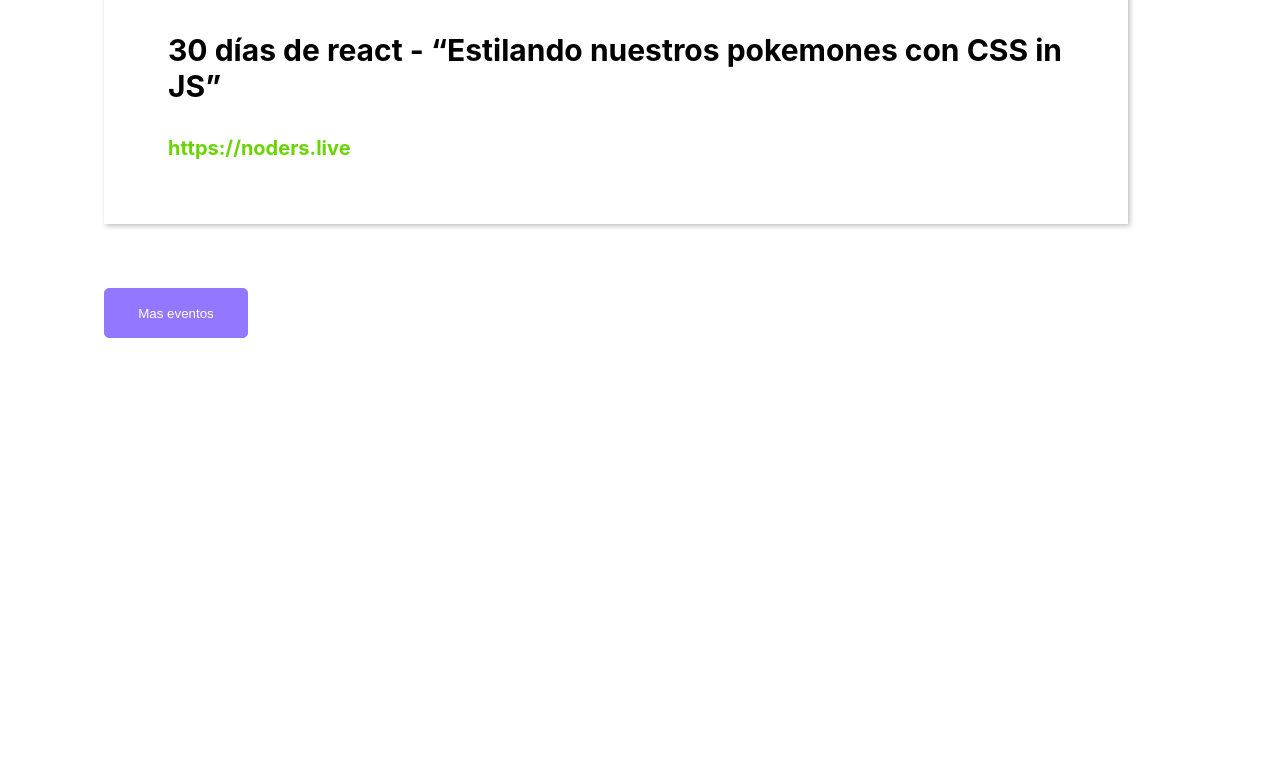
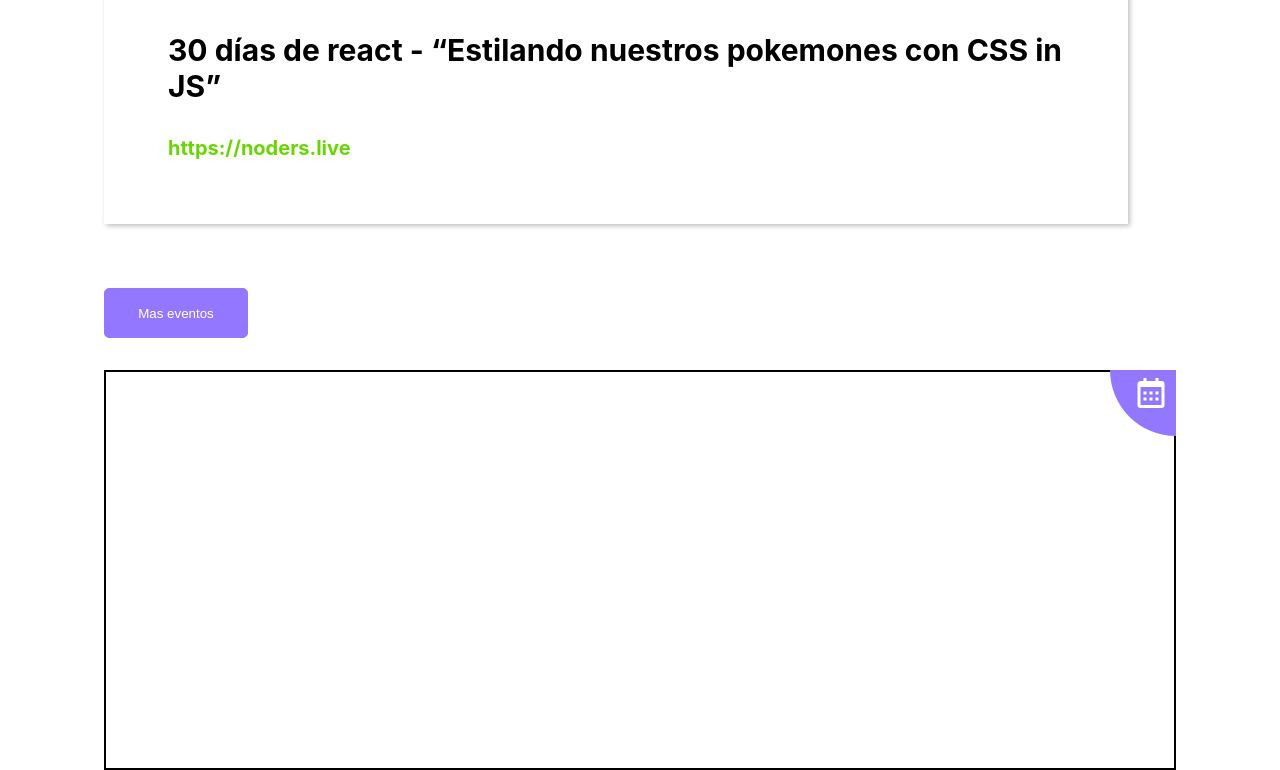
Before and after one commit to fforres/cuandoesellive, a Next.js app: page / in a window 1280 px wide. Shown: the part 412-1182 px from the top of the page. Before the commit the page ends 800 px from the top, so only its background shows below. Built offline with nearby package versions, Linux system fonts and the light colour scheme.

Commit message:
modal container

```diff
--- a/Components/Modal/calendar.tsx
+++ b/Components/Modal/calendar.tsx
@@ -38,6 +38,7 @@ const CalendarButton = styled.button<CalendarProps>`
   }
 
 `
+
 
 /** @description Style for the close button (it is a div because buttons have to many styles) */
 const StyledClose = styled.button<CalendarProps>`
@@ -107,6 +108,13 @@ active = false => icon have delay and content fade out faster
 // margin-bottom: 20px;
 // `
 
+
+const ModalContainer = styled.div`
+  position: relative;
+  overflow-x: hidden;
+  overflow-y: hidden;
+`
+
 /** @description this is the modal to display the calendar button, the children's are displayed inside a div centered in the screen */
 const ModalCalendar: React.FC = ({ children }) => {
   const [active, setActive] = useState(false);
@@ -139,4 +147,4 @@ const ModalCalendar: React.FC = ({ children }) => {
   </Content>
   </>)
 };
-export default ModalCalendar
+export {ModalCalendar, ModalContainer}
--- a/Components/Modal/index.tsx
+++ b/Components/Modal/index.tsx
@@ -1,3 +1,3 @@
-import ModalCalendar from './calendar'
+import {ModalCalendar, ModalContainer} from './calendar'
 
-export {ModalCalendar}
+export {ModalCalendar, ModalContainer}
--- a/Features/Home/elements.ts
+++ b/Features/Home/elements.ts
@@ -13,10 +13,8 @@ export const PageTitle = styled.h1`
 `;
 
 export const Panel = styled.section`
-  position: relative;
+
   align-items: flex-start;
-  overflow-x: hidden;
-  overflow-y: hidden;
   display: flex;
   width: 100%;
   max-width: 1024px;
--- a/Features/Home/index.tsx
+++ b/Features/Home/index.tsx
@@ -8,7 +8,7 @@ import {
   Link,
   ButtonWrapper,
 } from "./elements";
-import { ModalCalendar } from "../../Components/Modal";
+import { ModalCalendar, ModalContainer } from "../../Components/Modal";
 
 const Title: React.FC<{
   time?: Date;
@@ -23,15 +23,20 @@ export const Home: React.FC<{
   return (
     <>
       <PageTitle>¿Cuándo es el Live?</PageTitle>
-      <Panel>
-        <ModalCalendar/>
-        <Title time={time} />
-        <PanelText>{title}</PanelText>
-        <Link href="https://noders.live">https://noders.live</Link>
-      </Panel>
+
+        <Panel>
+          <Title time={time} />
+          <PanelText>{title}</PanelText>
+          <Link href="https://noders.live">https://noders.live</Link>
+        </Panel>
       <ButtonWrapper>
         <Button>Mas eventos</Button>
       </ButtonWrapper>
+      <ModalContainer>
+        <div style={{width:'100%', height:'400px', border:'2px solid black'}}>
+        </div>
+        <ModalCalendar/>
+      </ModalContainer>
     </>
   );
 };
```
